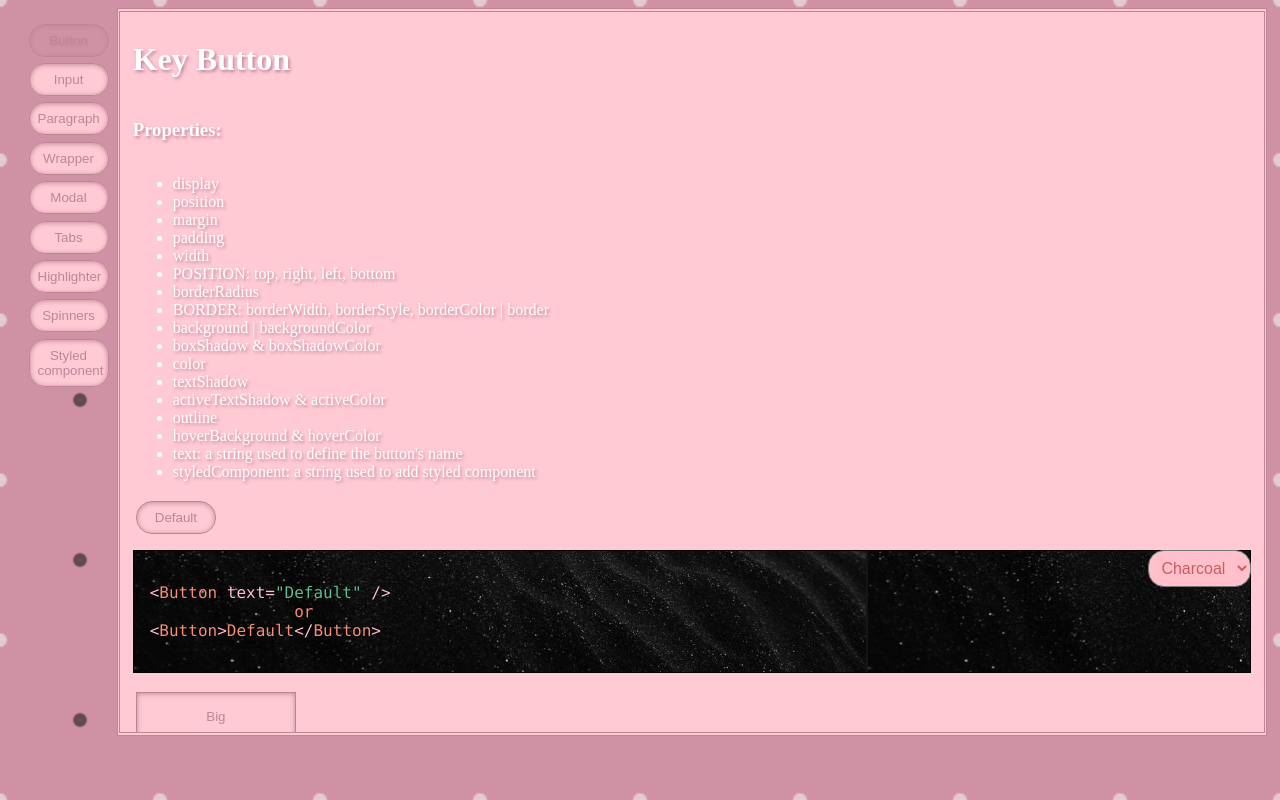
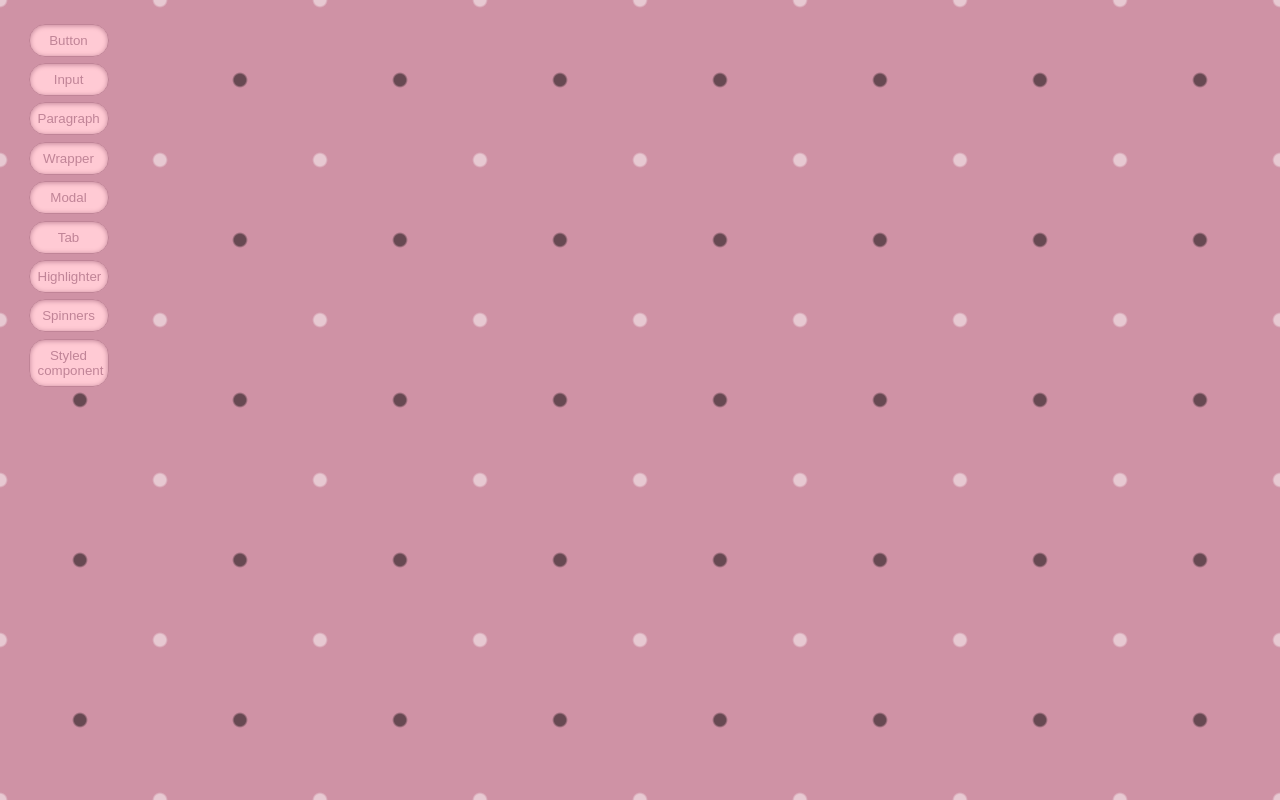
Before and after one commit to CatalinaSorina/Keys, a React (Create React App) app: page / in a window 1280 px wide. Built offline with nearby package versions, Linux system fonts and the light colour scheme.

Commit message:
added Story Button

```diff
--- a/src/App.js
+++ b/src/App.js
@@ -1,88 +1,20 @@
 import React from 'react';
 import './App.css';
-import * as Keys from './components/keys';
+import * as Stories from './components/Stories/Stories';
+import { KEYS, TabHolder, Tab } from './components/keys';
 
 const App = () => {
-  return (
-    <>
-      <Keys.TabHolder activeTabIndex={0} removeInline>
-        <Keys.Tab openTabText="Button">
-          <h1>Key Button</h1>
-          <h3>Properties:</h3>
-          <ul>
-            <li>display</li>
-            <li>position</li>
-            <li>margin</li>
-            <li>padding</li>
-            <li>width</li>
-            <li>POSITION: top, right, left, bottom</li>
-            <li>borderRadius</li>
-            <li>BORDER: borderWidth, borderStyle, borderColor | border</li>
-            <li>background | backgroundColor</li>
-            <li>boxShadow & boxShadowColor</li>
-            <li>color</li>
-            <li>textShadow</li>
-            <li>activeTextShadow & activeColor</li>
-            <li>outline</li>
-            <li>hoverBackground & hoverColor</li>
-            <li>text: a string used to define the button's name</li>
-            <li>styledComponent: a string used to add styled component </li>
-          </ul>
-          <div>
-            <Keys.Button text="Default" />
-            <Keys.Highlighter
-              code={`<Button text="Default" />
-               or\n<Button>Default</Button>`}
-            />
-          </div>
-          <div>
-            <Keys.Button
-              text="Big"
-              width="10rem"
-              padding="1rem"
-              borderRadius="0"
-            />
-            <Keys.Highlighter
-              code={`<Button text="Big" width="10rem" padding="1rem" borderRadius="0" />
-               or\n<Button width="10rem" padding="1rem" borderRadius="0">Big</Button>`}
-            />
-          </div>
-          <div>
-            <Keys.Button
-              text="Colored"
-              width="7rem"
-              color="#3F5981"
-              backgroundColor="lightblue"
-              border="none"
-              hoverBackground="#507CBF"
-              hoverColor="lightblue"
-            />
-            <Keys.Highlighter
-              code={`<Button text="Colored" width="7rem" color="#3F5981" backgroundColor="lightblue" border="none" hoverBackground="#507CBF" hoverColor="lightblue" />
-            or\n<Button width="7rem" color="#3F5981" backgroundColor="lightblue" border="none" hoverBackground="#507CBF" hoverColor="lightblue">Colored</Button>
-            or \nconst btnStyle = { width="7rem", color="#3F5981", backgroundColor="lightblue", border="none", hoverBackground="#507CBF", hoverColor="lightblue" };\n<Button text="Colored" {...btnStyle} />`}
-            />
-          </div>
-          <div>
-            <Keys.Button text="With font" width="8rem" border="none" styledComponent={`font: 1.5rem Tahoma;`} />
-            <Keys.Highlighter
-              code={`<Button text="With font" width="8rem" border="none" styledComponent={\`font: 1.5rem Tahoma;\`} />
-            or\n<Button width="8rem" border="none" styledComponent={\`font: 1.5rem Tahoma;\`}>With font</Button>
-            or \nconst btnStyleComponent = {\`\n    font: 1.5rem Tahoma;\n\`};\n\n<Button text="With font" width="8rem" border="none" styledComponent={btnStyleComponent} />`}
-            />
-          </div>
-        </Keys.Tab>
-        <Keys.Tab openTabText="Input"></Keys.Tab>
-        <Keys.Tab openTabText="Paragraph"></Keys.Tab>
-        <Keys.Tab openTabText="Wrapper"></Keys.Tab>
-        <Keys.Tab openTabText="Modal"></Keys.Tab>
-        <Keys.Tab openTabText="Tabs"></Keys.Tab>
-        <Keys.Tab openTabText="Highlighter"></Keys.Tab>
-        <Keys.Tab openTabText="Spinners"></Keys.Tab>
-        <Keys.Tab openTabText="Styled component"></Keys.Tab>
-      </Keys.TabHolder>
-    </>
-  );
+  return <TabHolder activeTabIndex={-1} removeInline>
+    <Tab openTabText={KEYS.BUTTON}><Stories.ButtonStory /></Tab>
+    <Tab openTabText={KEYS.INPUT}></Tab>
+    <Tab openTabText={KEYS.PARAGRAPHS}></Tab>
+    <Tab openTabText={KEYS.WRAPPER}></Tab>
+    <Tab openTabText={KEYS.MODAL}></Tab>
+    <Tab openTabText={KEYS.TAB}></Tab>
+    <Tab openTabText={KEYS.HIGHLIGHTER}></Tab>
+    <Tab openTabText={KEYS.SPINNERS}></Tab>
+    <Tab openTabText={KEYS.STYLED_COMPONENT}></Tab>
+  </TabHolder>
 };
 
 export default App;
--- /dev/null
+++ b/src/components/Stories/ButtonStory.jsx
@@ -0,0 +1,70 @@
+import React from 'react';
+import StoryTab from '../Story/StoryTabContent';
+import {KEYS} from "../keys";
+
+const ButtonStory = () => (
+  <StoryTab
+    keyName={KEYS.BUTTON}
+    keyProps={[
+      'display',
+      'position',
+      'margin',
+      'padding',
+      'width',
+      'POSITION: top, right, left, bottom',
+      'borderRadius',
+      'BORDER: borderWidth, borderStyle, borderColor | border',
+      'background | backgroundColor',
+      'boxShadow & boxShadowColor',
+      'color',
+      'textShadow',
+      'activeTextShadow & activeColor',
+      'outline',
+      'hoverBackground & hoverColor',
+      "text: a string used to define the button's name",
+      'styledComponent: a string used to add styled component',
+    ]}
+
+    examples={[{
+      props: {
+        text: 'Default',
+      },
+      code: `<Button text="Default" />
+        or\n<Button>Default</Button>`,
+    },{
+      props: {
+        text: 'Big',
+        width: '10rem',
+        padding: '1rem',
+        borderRadius: '0',
+      },
+      code: `<Button text="Big" width="10rem" padding="1rem" borderRadius="0" />
+        or\n<Button width="10rem" padding="1rem" borderRadius="0">Big</Button>`,
+    },{
+      props: {
+        text: 'Colored',
+        width: '7rem',
+        color: '#3F5981',
+        backgroundColor: 'lightblue',
+        border: 'none',
+        hoverBackground: '#507CBF',
+        hoverColor: 'lightblue',
+      },
+      code: `<Button text="Colored" width="7rem" color="#3F5981" backgroundColor="lightblue" border="none" hoverBackground="#507CBF" hoverColor="lightblue" />
+        or\n<Button width="7rem" color="#3F5981" backgroundColor="lightblue" border="none" hoverBackground="#507CBF" hoverColor="lightblue">Colored</Button>
+        or \nconst btnStyle = { width="7rem", color="#3F5981", backgroundColor="lightblue", border="none", hoverBackground="#507CBF", hoverColor="lightblue" };\n<Button text="Colored" {...btnStyle} />`,
+    },{
+      props: {
+        text: 'Font with styledComponent',
+        width: '15rem',
+        border: 'none',
+        styledComponent: `font: 1.5rem Tahoma;`,
+      },
+      code: `<Button text="With font" width="15rem" border="none" styledComponent={\`font: 1.5rem Tahoma;\`} />
+        or\n<Button width="15rem" border="none" styledComponent={\`font: 1.5rem Tahoma;\`}>With font</Button>
+        or \nconst btnStyleComponent = \`\n    font: 1.5rem Tahoma;\n\`;\n\n<Button text="With font" width="15rem" border="none" styledComponent={btnStyleComponent} />`,
+    }]}
+  />
+);
+
+export default ButtonStory;
--- /dev/null
+++ b/src/components/Stories/Stories.js
@@ -0,0 +1,5 @@
+import ButtonStory from './ButtonStory';
+
+export {
+    ButtonStory,
+};
--- /dev/null
+++ b/src/components/Story/StoryTabContent.jsx
@@ -0,0 +1,26 @@
+//@flow
+import React from 'react';
+import Highlighter from '../Highlighter/Highlighter';
+import { getKey } from "../keys";
+
+type StoryTabContentProps = {
+    keyName:string,
+    keyProps:Array<string>,
+    examples:Array<{props:{},code:string}>
+}
+
+const StoryTabContent = ({keyName,keyProps,examples}:StoryTabContentProps) => {
+    const Key=getKey(keyName);
+
+    return <>
+        <h1>Key {keyName}</h1>
+        <h3>Properties:</h3>
+        <ul> {keyProps.map((prop,index)=><li key={`prop${index}`}>{prop}</li>)} </ul>
+        {examples.map((example,index)=><div key={`example${index}`}>
+            <Key {...example.props} />
+            <Highlighter code={example.code} />
+        </div>)}
+    </>
+}
+
+export default StoryTabContent;
--- a/src/components/Tab/Tab.jsx
+++ b/src/components/Tab/Tab.jsx
@@ -14,7 +14,7 @@ type TabProps = {
   activeTab: boolean,
   buttonStyle: ButtonProps,
   activeButtonStyle?: ButtonProps,
-  tabStyle: WrapperProps,
+  tabStyle?: WrapperProps,
   children: Node,
   setActiveTab?: Function,
   withTabHolder: boolean,
@@ -37,7 +37,7 @@ const Tab = ({
   const buttonCurrentStyle = checkActiveTab
     ? combineStyle(activeButtonStyle, activeButtonDefaultStyle)
     : buttonStyle;
-  const tabStyleCombined = combineStyle(tabStyle, tabDefaultStyle);
+  const tabStyleCombined = tabStyle? combineStyle(tabStyle, tabDefaultStyle):tabDefaultStyle;
 
   const { display, ...restTabStyleCombined } = tabStyleCombined;
   const displayTab = display !== 'none' ? display : 'flex';
--- a/src/components/TabHolder/TabHolder.jsx
+++ b/src/components/TabHolder/TabHolder.jsx
@@ -8,7 +8,7 @@ import { tabHolderDefaultStyle,tabDefaultStyle,backgroundDefaultStyle,removeBack
 
 export type TabHolderProps = {
   activeTabIndex: number,
-  removeInline: boolean,
+  removeInline?: boolean,
   tabHolderStyle?: WrapperProps,
   backgroundStyle?: WrapperProps,
   children: Node,
@@ -20,7 +20,8 @@ const TabHolder = ({ activeTabIndex, removeInline, tabHolderStyle, backgroundSty
 
   const tabHolderStyleCombined = combineStyle(tabHolderStyle,tabHolderDefaultStyle);
   const {display, flexDirection, width, height, ...restTabHolderStyle} = tabHolderStyleCombined;
-  const backgroundStyleCombined = removeDefaultBackground? combineStyle(backgroundStyle,removeBackground):combineStyle(backgroundStyle,backgroundDefaultStyle);
+  const backgroundStyleDefined = backgroundStyle? combineStyle(backgroundStyle,backgroundDefaultStyle):backgroundDefaultStyle;
+  const backgroundStyleCombined = removeDefaultBackground? combineStyle(backgroundStyleDefined,removeBackground):backgroundStyleDefined;
 
   const tabs = children && React.Children.map(children, (child, i) => {
     if (child.type.name === 'Tab') {
--- a/src/components/Wrapper/Wrapper.jsx
+++ b/src/components/Wrapper/Wrapper.jsx
@@ -45,7 +45,7 @@ export type WrapperProps = {
   styledComponent?: styled,
 };
 
-const Wrapper = (props: WrapperProps): WrapperStyle => {
+const Wrapper = (props: WrapperProps) => {
   const {
     display,
     position,
--- a/src/components/Wrapper/Wrapper.styles.js
+++ b/src/components/Wrapper/Wrapper.styles.js
@@ -1,5 +1,6 @@
 //@flow
 import styled from 'styled-components';
+import type { ComponentType } from 'react';
 
 type WrapperStyleProps = {
   addStyle: {
@@ -45,7 +46,7 @@ type WrapperStyleProps = {
   styledComponent?: styled,
 };
 
-export const WrapperStyle = styled.div`
+export const WrapperStyle:ComponentType<WrapperStyleProps> = styled.div`
   ${({ addStyle, styledComponent }: WrapperStyleProps) => `
     display: ${addStyle.display};
     position: ${addStyle.position};
--- a/src/components/keys.js
+++ b/src/components/keys.js
@@ -8,6 +8,19 @@ import StyledComponent from './StyledComponent/StyledComponent';
 import Tab from './Tab/Tab';
 import TabHolder from './TabHolder/TabHolder';
 import Wrapper from './Wrapper/Wrapper';
+
+export const KEYS = {
+  BUTTON: 'Button',
+  HIGHLIGHTER: 'Highlighter',
+  INPUT: 'Input',
+  MODAL: 'Modal',
+  PARAGRAPHS: 'Paragraph',
+  SPINNERS: 'Spinners',
+  STYLED_COMPONENT: 'Styled component',
+  TAB: 'Tab',
+  TAB_HOLDER: 'TabHolder',
+  WRAPPER: 'Wrapper',
+};
 
 export {
   Button,
@@ -22,9 +35,18 @@ export {
   Wrapper,
 };
 
-export const getKey=(keyName)=>{
+export const getKey = (keyName) => {
   switch (keyName) {
-    case "Button": return Button;
+    case KEYS.BUTTON: return Button;
+    case KEYS.HIGHLIGHTER: return Highlighter;
+    case KEYS.INPUT: return Input;
+    case KEYS.MODAL: return Modal;
+    case KEYS.PARAGRAPHS: return Paragraphs;
+    case KEYS.SPINNERS: return Spinners;
+    case KEYS.STYLED_COMPONENT: return StyledComponent;
+    case KEYS.TAB: return Tab;
+    case KEYS.TAB_HOLDER: return TabHolder;
+    case KEYS.WRAPPER: return Wrapper;
     default: return null;
   }
-}
+};
```
Also changed, not shown: src/components/Story/StoryTab.jsx (deleted, +0 -29 lines).
